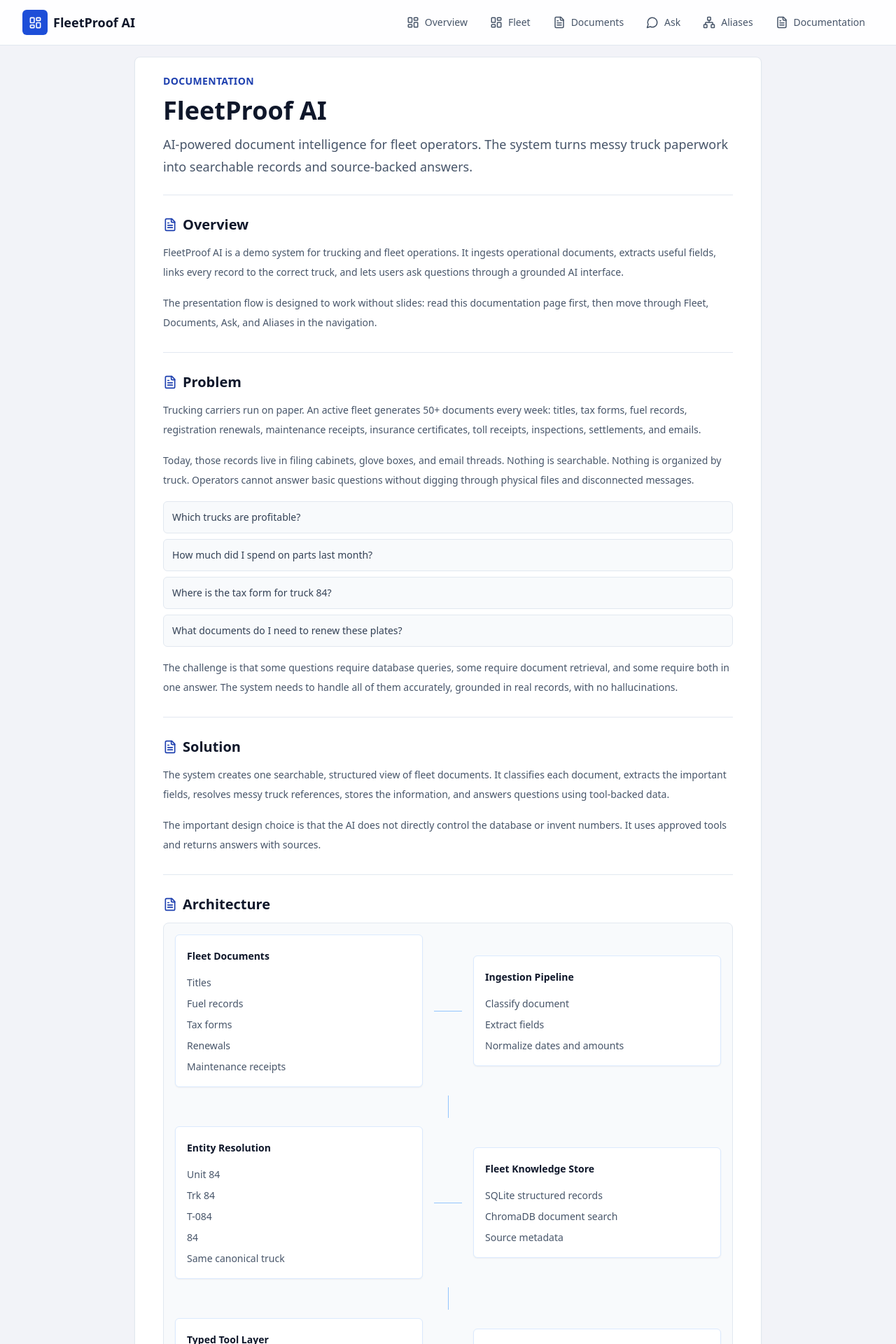
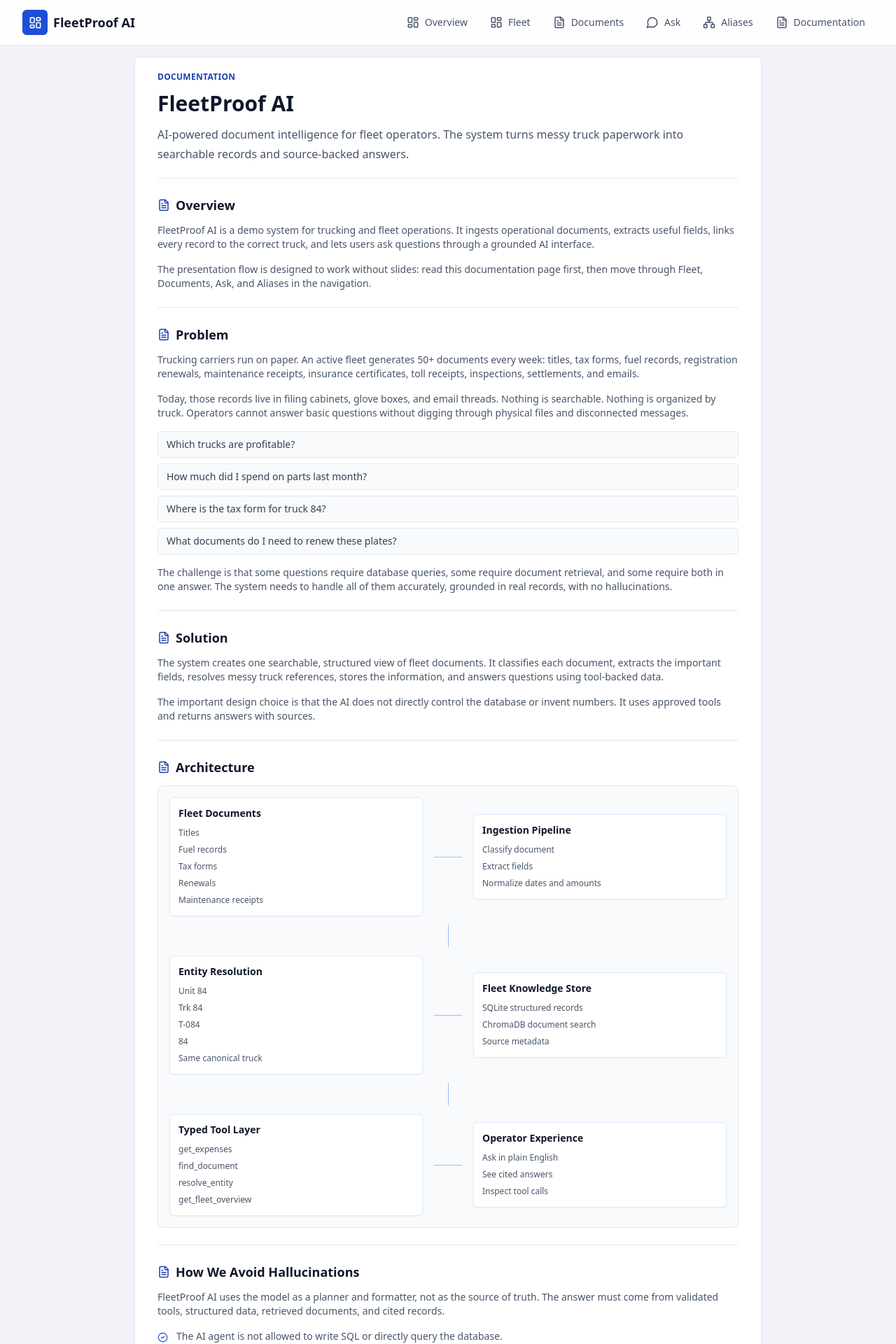
Before and after one commit to buildathon2026/FleetManagementSystem, a React (Vite) app in the folder frontend/: page /brief in a window 1280 px wide. Shown: the top 1920 px of the page at 70% size. Built offline with nearby package versions, Linux system fonts and the light colour scheme; no server answers.

Commit message:
Update documentation tech stack details

```diff
--- a/frontend/src/components/ProjectBrief.tsx
+++ b/frontend/src/components/ProjectBrief.tsx
@@ -19,7 +19,8 @@
   'SQLite for structured records',
   'ChromaDB for vector search',
   'MCP-style typed tools for controlled data access',
-  'LLM planner and formatter for natural-language Q&A',
+  'Planner LLM: Meta-Llama-3.1-8B-Instruct via Featherless',
+  'Formatter LLM: Meta-Llama-3.1-70B-Instruct via Featherless',
 ];
 
 const realItems = [
@@ -47,13 +48,13 @@
 
 export default function ProjectBrief() {
   return (
-    <article className="mx-auto max-w-4xl rounded-lg border border-slate-200 bg-white px-5 py-6 shadow-sm sm:px-8 lg:px-10">
-      <header className="border-b border-slate-200 pb-6">
-        <p className="text-sm font-semibold uppercase tracking-wide text-blue-800">Documentation</p>
-        <h1 className="mt-3 text-3xl font-semibold leading-tight text-slate-950 sm:text-4xl">
+    <article className="mx-auto max-w-4xl rounded-lg border border-slate-200 bg-white px-5 py-5 shadow-sm sm:px-8">
+      <header className="border-b border-slate-200 pb-5">
+        <p className="text-xs font-semibold uppercase tracking-wide text-blue-800">Documentation</p>
+        <h1 className="mt-3 text-2xl font-semibold leading-tight text-slate-950 sm:text-3xl">
           FleetProof AI
         </h1>
-        <p className="mt-3 text-lg leading-8 text-slate-600">
+        <p className="mt-3 text-base leading-7 text-slate-600">
           AI-powered document intelligence for fleet operators. The system turns messy truck
           paperwork into searchable records and source-backed answers.
         </p>
@@ -133,7 +134,7 @@
       <DocSection title="Tech Stack">
         <ul className="grid gap-2 sm:grid-cols-2">
           {techStack.map((item) => (
-            <li key={item} className="rounded-md border border-slate-200 bg-slate-50 px-3 py-2 text-sm text-slate-700">
+            <li key={item} className="rounded-md border border-slate-200 bg-slate-50 px-3 py-2 text-xs leading-5 text-slate-700">
               {item}
             </li>
           ))}
@@ -141,7 +142,7 @@
       </DocSection>
 
       <DocSection title="What Is Built">
-        <h3 className="text-base font-semibold text-slate-950">Real in this build</h3>
+        <h3 className="text-sm font-semibold text-slate-950">Real in this build</h3>
         <Checklist items={realItems} />
       </DocSection>
 
@@ -176,12 +177,12 @@
 
 function DocSection({ title, children }: { title: string; children: React.ReactNode }) {
   return (
-    <section className="border-b border-slate-200 py-7 last:border-b-0">
+    <section className="border-b border-slate-200 py-6 last:border-b-0">
       <div className="mb-3 flex items-center gap-2">
-        <FileText className="text-blue-800" size={20} />
-        <h2 className="text-xl font-semibold text-slate-950">{title}</h2>
+        <FileText className="text-blue-800" size={18} />
+        <h2 className="text-lg font-semibold text-slate-950">{title}</h2>
       </div>
-      <div className="space-y-4 text-sm leading-7 text-slate-600">{children}</div>
+      <div className="space-y-4 text-xs leading-6 text-slate-600 sm:text-sm">{children}</div>
     </section>
   );
 }
@@ -238,9 +239,9 @@
 
 function DiagramBox({ title, items }: { title: string; items: string[] }) {
   return (
-    <div className="rounded-md border border-blue-100 bg-white p-4 shadow-sm">
-      <h3 className="font-semibold text-slate-950">{title}</h3>
-      <ul className="mt-3 space-y-1.5 text-sm leading-6 text-slate-600">
+    <div className="rounded-md border border-blue-100 bg-white p-3 shadow-sm">
+      <h3 className="text-sm font-semibold text-slate-950">{title}</h3>
+      <ul className="mt-2 space-y-1 text-xs leading-5 text-slate-600">
         {items.map((item) => (
           <li key={item}>{item}</li>
         ))}
@@ -260,7 +261,7 @@
     <ul className="space-y-2">
       {items.map((item) => (
         <li key={item} className="flex gap-3">
-          <CheckCircle2 className="mt-1 shrink-0 text-blue-700" size={17} />
+          <CheckCircle2 className="mt-1 shrink-0 text-blue-700" size={15} />
           <span>{item}</span>
         </li>
       ))}
```
